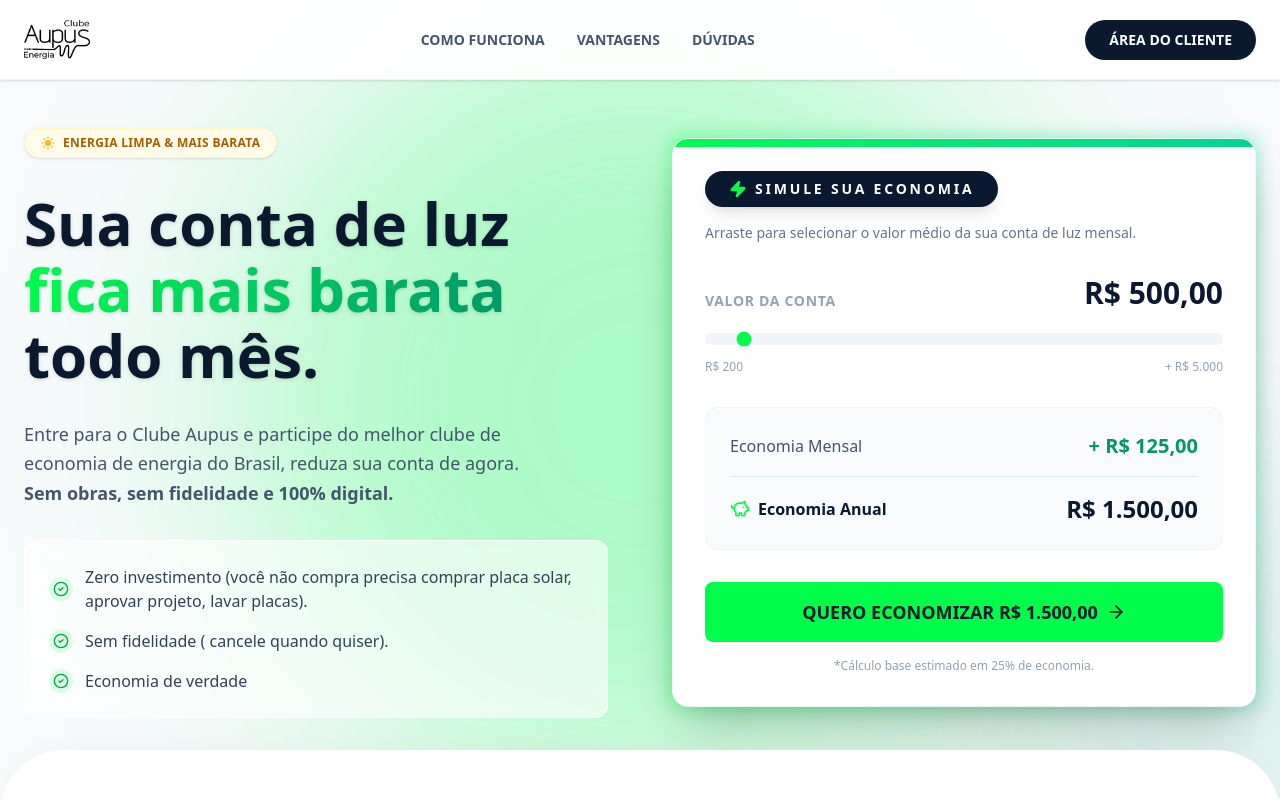
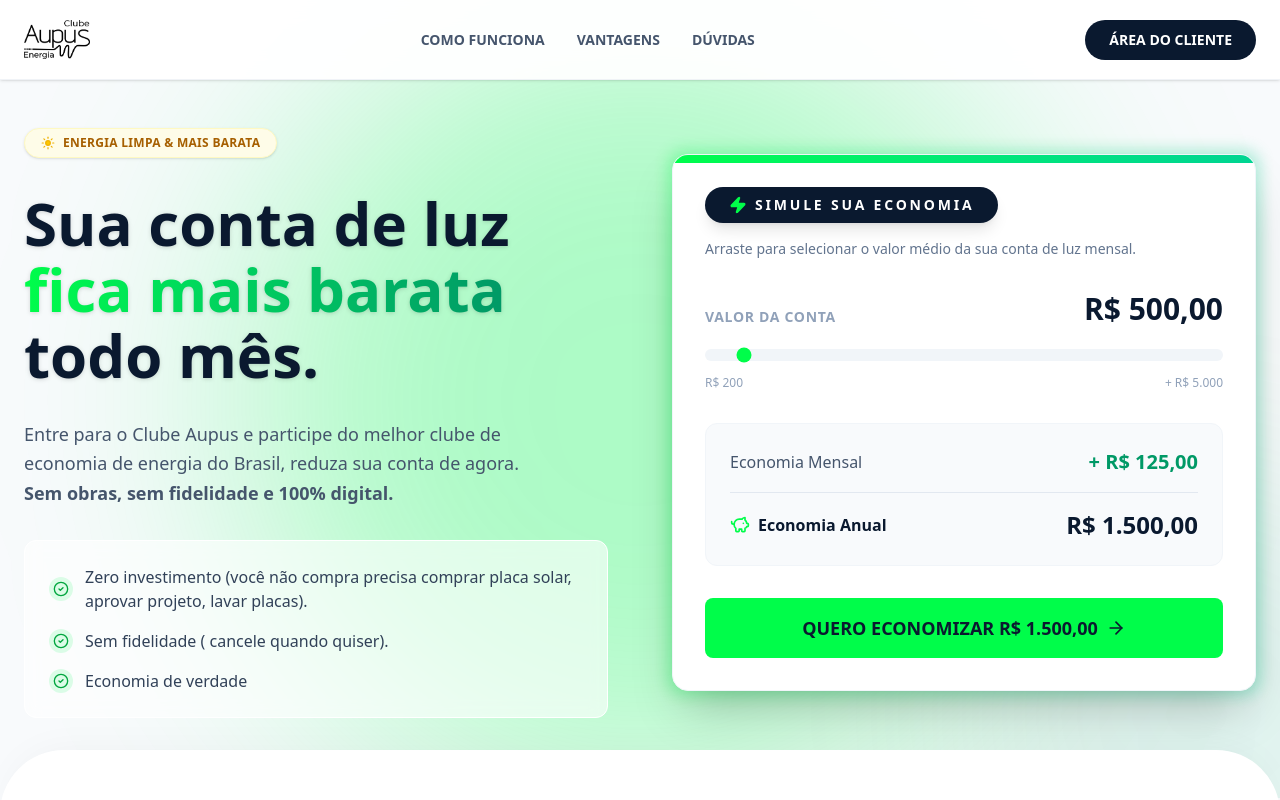
Before and after one commit to AupusDevSmart/aupus-engenharia, a Next.js app: page /clube in a window 1280 px wide. Shown: the top 800 px of the page. Built offline with nearby package versions, Linux system fonts and the light colour scheme.

Commit message:
texto de 25% de economia tirado

```diff
--- a/src/components/SolarCalculator.tsx
+++ b/src/components/SolarCalculator.tsx
@@ -75,9 +75,9 @@
         <ArrowRight size={20} className="group-hover:translate-x-1 transition-transform" />
       </a>
 
-      <p className="text-center text-xs text-slate-400 mt-4">
+      {/* <p className="text-center text-xs text-slate-400 mt-4">
         *Cálculo base estimado em 25% de economia.
-      </p>
+      </p> */}
     </div>
   );
 }
```
